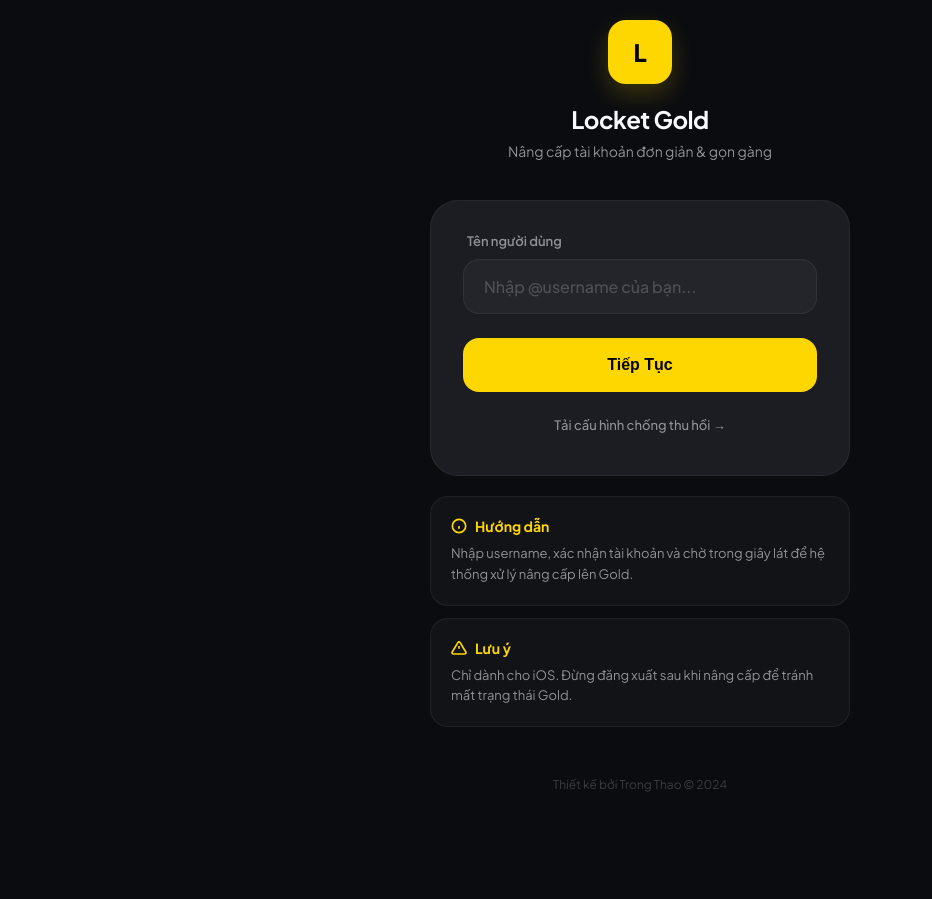
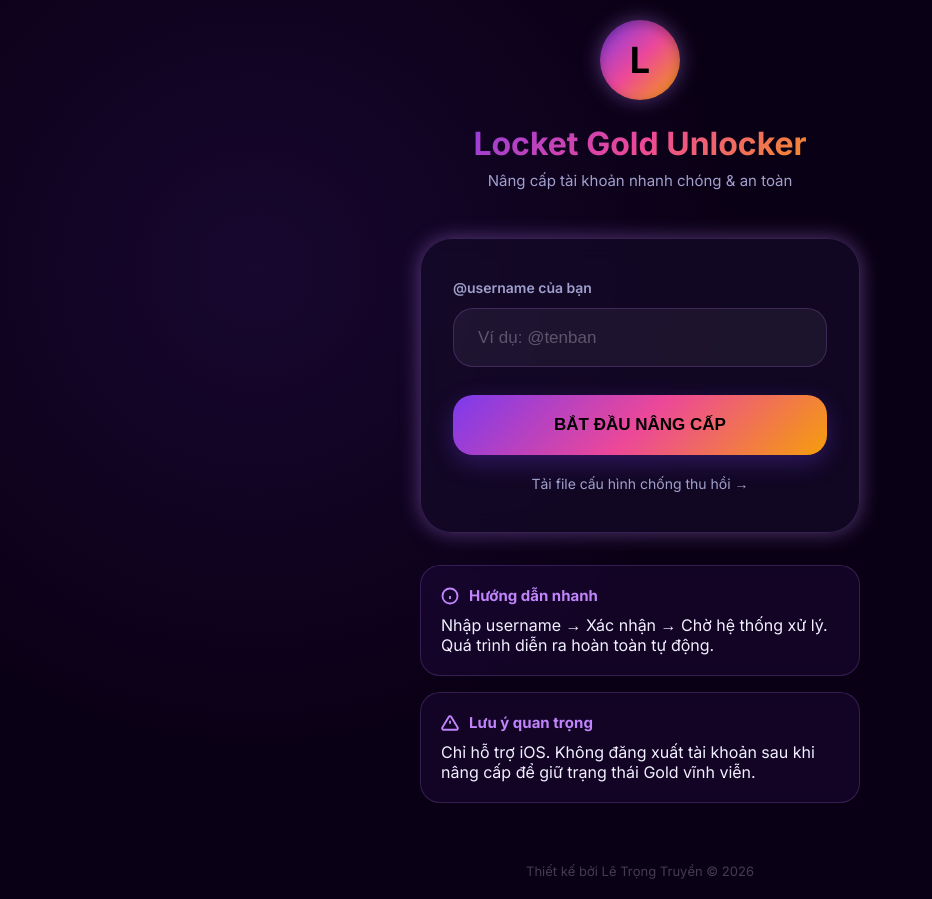
Before and after one commit to letrongtruyen/UpLocket, a Flask app: page / in a window 1280 px wide. Shown: the whole page, without its empty margins (0-932 px from the left). Before the commit the page ends 792 px from the top, so only its background shows below. Run offline with Flask 2, Linux system fonts and the light colour scheme; some libraries are stand-ins or nearby versions.

Commit message:
Refactor index.html for improved styling and layout
Updated the styling and structure of the index.html file, including changes to the title, fonts, colors, and layout adjustments for various elements.

```diff
--- a/templates/index.html
+++ b/templates/index.html
@@ -1,414 +1,266 @@
 <!DOCTYPE html>
 <html lang="vi">
-
 <head>
     <meta charset="UTF-8">
     <meta name="viewport" content="width=device-width, initial-scale=1.0">
-    <title>Locket Gold Unlocker - Minimalism</title>
-    <link href="https://fonts.googleapis.com/css2?family=Plus+Jakarta+Sans:wght@300;400;500;600;700;800&display=swap"
-        rel="stylesheet">
+    <title>Locket Gold Unlocker</title>
+    <link href="https://fonts.googleapis.com/css2?family=Inter:wght@300;400;500;600;700&display=swap" rel="stylesheet">
     <link href="https://cdn.jsdelivr.net/npm/@sweetalert2/theme-dark@4/dark.css" rel="stylesheet">
-
     <style>
         :root {
-            --bg: #0B0C10;
-            --surface: #1B1D23;
-            --primary: #FFD700;
-            --primary-soft: rgba(255, 215, 0, 0.1);
-            --border: rgba(255, 255, 255, 0.06);
-            --text: #F8F9FA;
-            --text-muted: #8E9196;
-            --ease: cubic-bezier(0.2, 0, 0, 1);
+            --bg: #0a0015;
+            --surface: rgba(20, 10, 40, 0.7);
+            --accent: #c084fc;
+            --gold: #ffd700;
+            --gradient: linear-gradient(135deg, #7c3aed, #ec4899, #f59e0b);
+            --text: #f0f0ff;
+            --text-muted: #a0a0cc;
+            --border: rgba(192, 132, 252, 0.2);
+            --glow: 0 0 20px rgba(192, 132, 252, 0.4);
+            --ease: cubic-bezier(0.34, 1.56, 0.64, 1);
         }
-
         * {
             margin: 0;
             padding: 0;
             box-sizing: border-box;
-            outline: none;
         }
-
         body {
-            font-family: 'Plus Jakarta Sans', sans-serif;
-            background-color: var(--bg);
+            font-family: 'Inter', sans-serif;
+            background: var(--bg);
             color: var(--text);
             min-height: 100vh;
             display: flex;
             align-items: center;
             justify-content: center;
             padding: 20px;
-            overflow-x: hidden;
+            background-image: radial-gradient(circle at 20% 30%, rgba(124,58,237,0.12), transparent 40%);
         }
-
         .container {
             width: 100%;
-            max-width: 420px;
-            animation: fadeIn 0.8s var(--ease);
+            max-width: 440px;
+            animation: floatIn 1.2s var(--ease);
         }
-
-        @keyframes fadeIn {
-            from {
-                opacity: 0;
-                transform: translateY(10px);
-            }
-
-            to {
-                opacity: 1;
-                transform: translateY(0);
-            }
+        @keyframes floatIn {
+            from { opacity: 0; transform: translateY(40px) scale(0.95); }
+            to   { opacity: 1; transform: translateY(0) scale(1); }
         }
-
-        /* Branding */
         header {
             text-align: center;
-            margin-bottom: 40px;
+            margin-bottom: 48px;
         }
-
         .logo {
-            width: 64px;
-            height: 64px;
-            background: var(--primary);
-            border-radius: 18px;
-            margin: 0 auto 20px;
+            width: 80px;
+            height: 80px;
+            background: var(--gradient);
+            border-radius: 50%;
+            margin: 0 auto 24px;
             display: flex;
             align-items: center;
             justify-content: center;
-            box-shadow: 0 10px 25px rgba(255, 215, 0, 0.2);
-            font-size: 24px;
+            font-size: 36px;
             font-weight: 800;
             color: #000;
+            box-shadow: var(--glow), inset 0 4px 12px rgba(0,0,0,0.3);
         }
-
         h1 {
-            font-size: 24px;
+            font-size: 32px;
             font-weight: 700;
-            letter-spacing: -0.5px;
+            background: var(--gradient);
+            -webkit-background-clip: text;
+            background-clip: text;
+            color: transparent;
             margin-bottom: 8px;
         }
-
         header p {
             color: var(--text-muted);
-            font-size: 14px;
+            font-size: 15px;
         }
-
-        /* Main Card */
         .card {
             background: var(--surface);
+            backdrop-filter: blur(12px);
             border: 1px solid var(--border);
-            border-radius: 28px;
-            padding: 32px;
-            margin-bottom: 20px;
+            border-radius: 32px;
+            padding: 40px 32px;
+            box-shadow: var(--glow);
         }
-
         .input-group {
-            margin-bottom: 24px;
+            margin-bottom: 28px;
         }
-
         label {
-            display: block;
-            font-size: 13px;
+            font-size: 14px;
             font-weight: 600;
             color: var(--text-muted);
-            margin-bottom: 10px;
-            margin-left: 4px;
+            margin-bottom: 12px;
+            display: block;
         }
-
         .input-pill {
-            background: rgba(255, 255, 255, 0.04);
+            background: rgba(255,255,255,0.05);
             border: 1px solid var(--border);
-            border-radius: 16px;
-            padding: 16px 20px;
-            display: flex;
-            align-items: center;
-            transition: var(--ease) 0.3s;
+            border-radius: 20px;
+            padding: 18px 24px;
+            transition: all 0.4s var(--ease);
         }
-
         .input-pill:focus-within {
-            background: rgba(255, 255, 255, 0.07);
-            border-color: rgba(255, 215, 0, 0.3);
+            border-color: var(--accent);
+            box-shadow: 0 0 0 4px rgba(192,132,252,0.15);
+            transform: translateY(-2px);
         }
-
         input {
             background: none;
             border: none;
-            color: #fff;
+            color: var(--text);
             width: 100%;
-            font-size: 16px;
+            font-size: 17px;
             font-weight: 500;
-            font-family: inherit;
         }
-
-        input::placeholder {
-            color: rgba(255, 255, 255, 0.2);
-        }
-
-        /* Primary Button */
+        input::placeholder { color: rgba(240,240,255,0.3); }
         .btn-primary {
             width: 100%;
-            background: var(--primary);
+            background: var(--gradient);
             color: #000;
             border: none;
-            border-radius: 16px;
-            padding: 18px;
-            font-size: 16px;
+            border-radius: 20px;
+            padding: 20px;
+            font-size: 17px;
             font-weight: 700;
             cursor: pointer;
-            transition: transform 0.2s, background 0.2s;
+            transition: all 0.3s var(--ease);
             display: flex;
             align-items: center;
             justify-content: center;
+            gap: 12px;
+            box-shadow: 0 8px 25px rgba(124,58,237,0.3);
+        }
+        .btn-primary:hover {
+            transform: translateY(-4px) scale(1.02);
+            box-shadow: 0 16px 40px rgba(124,58,237,0.5);
+        }
+        .btn-primary:disabled { opacity: 0.5; transform: none; cursor: not-allowed; }
+        .spinner {
+            display: none;
+            width: 20px;
+            height: 20px;
+            border: 3px solid rgba(0,0,0,0.2);
+            border-top-color: #000;
+            border-radius: 50%;
+            animation: spin 0.9s linear infinite;
+        }
+        @keyframes spin { to { transform: rotate(360deg); } }
+        .info-section {
+            margin-top: 32px;
+            display: grid;
+            gap: 16px;
+        }
+        .info-pill {
+            background: rgba(124,58,237,0.08);
+            border: 1px solid var(--border);
+            border-radius: 20px;
+            padding: 20px;
+            backdrop-filter: blur(8px);
+        }
+        .info-pill h3 {
+            font-size: 15px;
+            font-weight: 700;
+            color: var(--accent);
+            margin-bottom: 10px;
+            display: flex;
+            align-items: center;
             gap: 10px;
         }
-
-        .btn-primary:hover {
-            background: #FFEA70;
-            transform: translateY(-2px);
-        }
-
-        .btn-primary:active {
-            transform: translateY(0);
-        }
-
-        .btn-primary:disabled {
-            opacity: 0.5;
-            cursor: not-allowed;
-            transform: none;
-        }
-
-        /* Secondary Info */
-        .info-section {
-            display: flex;
-            flex-direction: column;
-            gap: 12px;
-        }
-
-        .info-pill {
-            background: rgba(255, 255, 255, 0.03);
-            border: 1px solid var(--border);
-            border-radius: 18px;
-            padding: 20px;
-        }
-
-        .info-pill h3 {
-            font-size: 14px;
-            font-weight: 700;
-            margin-bottom: 8px;
-            color: var(--primary);
-            display: flex;
-            align-items: center;
-            gap: 8px;
-        }
-
-        .info-pill p {
-            font-size: 13px;
-            color: var(--text-muted);
-            line-height: 1.6;
-        }
-
         .config-link {
             display: block;
             text-align: center;
-            margin-top: 15px;
+            margin-top: 20px;
             color: var(--text-muted);
+            font-size: 14px;
             text-decoration: none;
+            transition: 0.3s;
+        }
+        .config-link:hover { color: var(--accent); }
+        footer {
+            margin-top: 60px;
+            text-align: center;
             font-size: 13px;
-            font-weight: 500;
-            padding: 10px;
-            border-radius: 10px;
-            transition: 0.2s;
+            color: rgba(240,240,255,0.25);
         }
-
-        .config-link:hover {
-            color: #fff;
-            background: rgba(255, 255, 255, 0.05);
+        footer a { color: inherit; text-decoration: none; }
+        footer a:hover { color: var(--text-muted); }
+        /* Queue styles */
+        .queue-wrap { padding: 40px 0; text-align: center; }
+        .q-pos {
+            font-size: 64px;
+            font-weight: 800;
+            background: var(--gradient);
+            -webkit-background-clip: text;
+            background-clip: text;
+            color: transparent;
         }
-
-        /* Loader */
-        .spinner {
-            display: none;
-            width: 18px;
-            height: 18px;
-            border: 2px solid rgba(0, 0, 0, 0.1);
-            border-top-color: #000;
-            border-radius: 50%;
-            animation: spin 0.8s linear infinite;
+        .q-label { font-size: 13px; text-transform: uppercase; letter-spacing: 3px; color: var(--text-muted); margin: 12px 0 32px; }
+        .q-bar-bg {
+            height: 8px;
+            background: rgba(255,255,255,0.08);
+            border-radius: 999px;
+            overflow: hidden;
+            margin: 0 0 24px;
         }
-
-        @keyframes spin {
-            to {
-                transform: rotate(360deg);
-            }
-        }
-
-        /* Custom SweetAlert */
-        .clean-popup {
-            background: #1B1D23 !important;
-            border: 1px solid var(--border) !important;
-            border-radius: 24px !important;
-        }
-
-        .clean-confirm {
-            background: var(--primary) !important;
-            color: #000 !important;
-            font-weight: 700 !important;
-            border-radius: 12px !important;
-            padding: 12px 24px !important;
-        }
-
-        .clean-cancel {
-            background: rgba(255, 255, 255, 0.05) !important;
-            color: #fff !important;
-            border-radius: 12px !important;
-            padding: 12px 24px !important;
-            margin-right: 10px !important;
-        }
-
-        /* User Preview */
-        .user-card {
-            display: flex;
-            align-items: center;
-            gap: 15px;
-            background: rgba(0, 0, 0, 0.2);
-            padding: 16px;
-            border-radius: 16px;
-            text-align: left;
-            margin-top: 20px;
-        }
-
-        .user-card img {
-            width: 50px;
-            height: 50px;
-            border-radius: 50%;
-            background: #333;
-        }
-
-        .user-card div h4 {
-            font-size: 15px;
-            margin-bottom: 2px;
-        }
-
-        .user-card div p {
-            font-size: 13px;
-            color: var(--text-muted);
-        }
-
-        /* Queue Visuals */
-        .queue-wrap {
-            padding: 30px 0;
-            text-align: center;
-        }
-
-        .q-pos {
-            font-size: 48px;
-            font-weight: 800;
-            color: var(--primary);
-            line-height: 1;
-        }
-
-        .q-label {
-            font-size: 12px;
-            text-transform: uppercase;
-            letter-spacing: 2px;
-            color: var(--text-muted);
-            margin-top: 10px;
-            margin-bottom: 25px;
-        }
-
-        .q-bar-bg {
-            height: 6px;
-            background: rgba(255, 255, 255, 0.05);
-            border-radius: 10px;
-            overflow: hidden;
-            margin-bottom: 20px;
-        }
-
         .q-bar-fill {
             height: 100%;
-            background: var(--primary);
+            background: var(--gradient);
             width: 0;
-            transition: 1s var(--ease);
-        }
-
-        .q-stats {
-            display: flex;
-            justify-content: space-between;
-            font-size: 13px;
-            color: var(--text-muted);
-        }
-
-        footer {
-            margin-top: 50px;
-            text-align: center;
-            font-size: 12px;
-            color: rgba(255, 255, 255, 0.2);
-        }
-
-        footer a {
-            color: inherit;
-            text-decoration: none;
-        }
-
-        footer a:hover {
-            color: var(--text-muted);
+            transition: width 1.2s var(--ease);
         }
     </style>
 </head>
-
 <body>
     <div class="container">
         <header>
             <div class="logo">L</div>
-            <h1>Locket Gold</h1>
-            <p>Nâng cấp tài khoản đơn giản & gọn gàng</p>
+            <h1>Locket Gold Unlocker</h1>
+            <p>Nâng cấp tài khoản nhanh chóng & an toàn</p>
         </header>
 
         <div class="card">
             <div class="input-group">
-                <label for="username">Tên người dùng</label>
+                <label for="username">@username của bạn</label>
                 <div class="input-pill">
-                    <input type="text" id="username" placeholder="Nhập @username của bạn..." autocomplete="off">
+                    <input type="text" id="username" placeholder="Ví dụ: @tenban" autocomplete="off">
                 </div>
             </div>
-
             <button class="btn-primary" id="btnAction" onclick="checkUser()">
-                <span id="btnText">Tiếp Tục</span>
+                <span id="btnText">BẮT ĐẦU NÂNG CẤP</span>
                 <div class="spinner" id="btnLoader"></div>
             </button>
-
             <a href="/download-config" class="config-link">
-                Tải cấu hình chống thu hồi →
+                Tải file cấu hình chống thu hồi →
             </a>
         </div>
 
         <div class="info-section">
             <div class="info-pill">
                 <h3>
-                    <svg width="16" height="16" viewBox="0 0 24 24" fill="none" stroke="currentColor"
-                        stroke-width="2.5">
-                        <circle cx="12" cy="12" r="10" />
-                        <path d="M12 16v-4M12 8h.01" />
+                    <svg width="18" height="18" viewBox="0 0 24 24" fill="none" stroke="currentColor" stroke-width="2.5">
+                        <circle cx="12" cy="12" r="10"/>
+                        <path d="M12 16v-4M12 8h.01"/>
                     </svg>
-                    Hướng dẫn
+                    Hướng dẫn nhanh
                 </h3>
-                <p>Nhập username, xác nhận tài khoản và chờ trong giây lát để hệ thống xử lý nâng cấp lên Gold.</p>
+                <p>Nhập username → Xác nhận → Chờ hệ thống xử lý. Quá trình diễn ra hoàn toàn tự động.</p>
             </div>
             <div class="info-pill">
                 <h3>
-                    <svg width="16" height="16" viewBox="0 0 24 24" fill="none" stroke="currentColor"
-                        stroke-width="2.5">
-                        <path
-                            d="M10.29 3.86L1.82 18a2 2 0 0 0 1.71 3h16.94a2 2 0 0 0 1.71-3L13.71 3.86a2 2 0 0 0-3.42 0z" />
-                        <line x1="12" y1="9" x2="12" y2="13" />
-                        <line x1="12" y1="17" x2="12.01" y2="17" />
+                    <svg width="18" height="18" viewBox="0 0 24 24" fill="none" stroke="currentColor" stroke-width="2.5">
+                        <path d="M10.29 3.86L1.82 18a2 2 0 0 0 1.71 3h16.94a2 2 0 0 0 1.71-3L13.71 3.86a2 2 0 0 0-3.42 0z"/>
+                        <line x1="12" y1="9" x2="12" y2="13"/>
+                        <line x1="12" y1="17" x2="12.01" y2="17"/>
                     </svg>
-                    Lưu ý
+                    Lưu ý quan trọng
                 </h3>
-                <p>Chỉ dành cho iOS. Đừng đăng xuất sau khi nâng cấp để tránh mất trạng thái Gold.</p>
+                <p>Chỉ hỗ trợ iOS. Không đăng xuất tài khoản sau khi nâng cấp để giữ trạng thái Gold vĩnh viễn.</p>
             </div>
         </div>
 
         <footer>
-            Thiết kế bởi <a href="https://coderent.one" target="_blank">Trong Thao</a> &copy; 2024
+            Thiết kế bởi <a href="https://truyen.tech" target="_blank">Lê Trọng Truyền</a> © 2026
         </footer>
     </div>
 
@@ -469,19 +321,21 @@
             Swal.fire({
                 title: 'Xác nhận tài khoản',
                 html: `
-                <div class="user-card">
-                    <img src="${ava}" onerror="this.src='https://play-lh.googleusercontent.com/eRZLg00mAQGayCrFjDBklPIpW3qFHcmUs8PUQA4z7hVe-cDKMcRqecVHONAIexJGJZM'">
-                    <div>
-                        <h4>${name}</h4>
-                        <p>@${u.username}</p>
+                    <div class="user-card" style="display:flex;align-items:center;gap:15px;background:rgba(0,0,0,0.2);padding:16px;border-radius:16px;text-align:left;margin-top:12px;">
+                        <img src="${ava}" onerror="this.src='https://play-lh.googleusercontent.com/eRZLg00mAQGayCrFjDBklPIpW3qFHcmUs8PUQA4z7hVe-cDKMcRqecVHONAIexJGJZM'" style="width:50px;height:50px;border-radius:50%;background:#333;">
+                        <div>
+                            <h4 style="font-size:15px;margin-bottom:2px;">${name}</h4>
+                            <p style="font-size:13px;color:var(--text-muted);">@${u.username}</p>
+                        </div>
                     </div>
-                </div>
-            `,
+                `,
                 ...swalConfig,
                 showCancelButton: true,
                 confirmButtonText: 'Bắt đầu nâng cấp',
                 cancelButtonText: 'Huỷ'
-            }).then(r => r.isConfirmed && startProcess(u.username));
+            }).then(r => {
+                if (r.isConfirmed) startProcess(u.username);
+            });
         }
 
         async function startProcess(user) {
@@ -492,8 +346,25 @@
                     body: JSON.stringify({ username: user }),
                 });
                 const data = await res.json();
-                if (res.ok && data.success) showQueue(data.client_id, user);
-                else Swal.fire({ icon: 'error', title: 'Lỗi', text: data.msg || "Hàng chờ đầy.", ...swalConfig });
+
+                if (res.ok && data.success) {
+                    // Thêm cảnh báo KHÔNG TẮT TRANG
+                    Swal.fire({
+                        icon: 'warning',
+                        title: 'Quan trọng!',
+                        html: 'Vui lòng <strong>KHÔNG tắt</strong>, <strong>đóng tab</strong> hoặc <strong>refresh trang</strong> trong lúc đang xử lý.<br><br>Nếu đóng trang, quá trình sẽ bị gián đoạn và bạn phải làm lại từ đầu.',
+                        allowOutsideClick: false,
+                        showConfirmButton: true,
+                        confirmButtonText: 'Tôi hiểu, tiếp tục',
+                        ...swalConfig
+                    }).then((result) => {
+                        if (result.isConfirmed) {
+                            showQueue(data.client_id, user);
+                        }
+                    });
+                } else {
+                    Swal.fire({ icon: 'error', title: 'Lỗi', text: data.msg || "Hàng chờ đầy.", ...swalConfig });
+                }
             } catch (e) {
                 Swal.fire({ icon: 'error', title: 'Lỗi', text: 'Không thể bắt đầu.', ...swalConfig });
             }
@@ -507,7 +378,7 @@
                         <div class="q-pos" id="qPos">--</div>
                         <div class="q-label">Vị trí hiện tại</div>
                         <div class="q-bar-bg"><div id="qBar" class="q-bar-fill"></div></div>
-                        <div class="q-stats">
+                        <div class="q-stats" style="display:flex;justify-content:space-between;font-size:14px;color:var(--text-muted);">
                             <div>Chờ: <span id="qTotal" style="color:#fff">--</span></div>
                             <div>Còn lại: <span id="qEta" style="color:#fff">--</span></div>
                         </div>
@@ -515,8 +386,10 @@
                 `,
                 ...swalConfig,
                 showConfirmButton: false,
-                allowOutsideClick: false
+                allowOutsideClick: false,
+                allowEscapeKey: false
             });
+
             pollQueue(cid, user);
         }
 
@@ -531,6 +404,7 @@
                     body: JSON.stringify({ client_id: cid }),
                 });
                 const data = await res.json();
+
                 if (res.ok && data.success) {
                     const pos = document.getElementById('qPos');
                     const bar = document.getElementById('qBar');
@@ -550,26 +424,44 @@
                             const perc = Math.max(5, (1 - (data.position / (data.total_queue + 1))) * 100);
                             bar.style.width = `${perc}%`;
                         }
+
                         etaVal = data.estimated_time;
                         updateTimeDisplay();
+
                         clearInterval(countdown);
-                        if (etaVal > 0) countdown = setInterval(() => { if (etaVal > 0) { etaVal--; updateTimeDisplay(); } }, 1000);
+                        if (etaVal > 0) {
+                            countdown = setInterval(() => {
+                                if (etaVal > 0) {
+                                    etaVal--;
+                                    updateTimeDisplay();
+                                }
+                            }, 1000);
+                        }
+
                         setTimeout(() => pollQueue(cid, user), 1000);
                     }
                 }
-            } catch (e) { setTimeout(() => pollQueue(cid, user), 2000); }
+            } catch (e) {
+                setTimeout(() => pollQueue(cid, user), 2000);
+            }
         }
 
         function updateTimeDisplay() {
             const el = document.getElementById('qEta');
             if (!el) return;
-            if (etaVal <= 0) el.textContent = 'Sắp xong';
-            else if (etaVal < 60) el.textContent = `${etaVal}s`;
-            else el.textContent = `${Math.floor(etaVal / 60)}p ${etaVal % 60}s`;
+
+            if (etaVal <= 0) {
+                el.textContent = 'Sắp xong';
+            } else if (etaVal < 60) {
+                el.textContent = `${etaVal}s`;
+            } else {
+                el.textContent = `${Math.floor(etaVal / 60)}p ${etaVal % 60}s`;
+            }
         }
 
-        document.getElementById("username").onkeyup = e => e.key === "Enter" && checkUser();
+        document.getElementById("username").onkeyup = e => {
+            if (e.key === "Enter") checkUser();
+        };
     </script>
 </body>
-
 </html>
```
